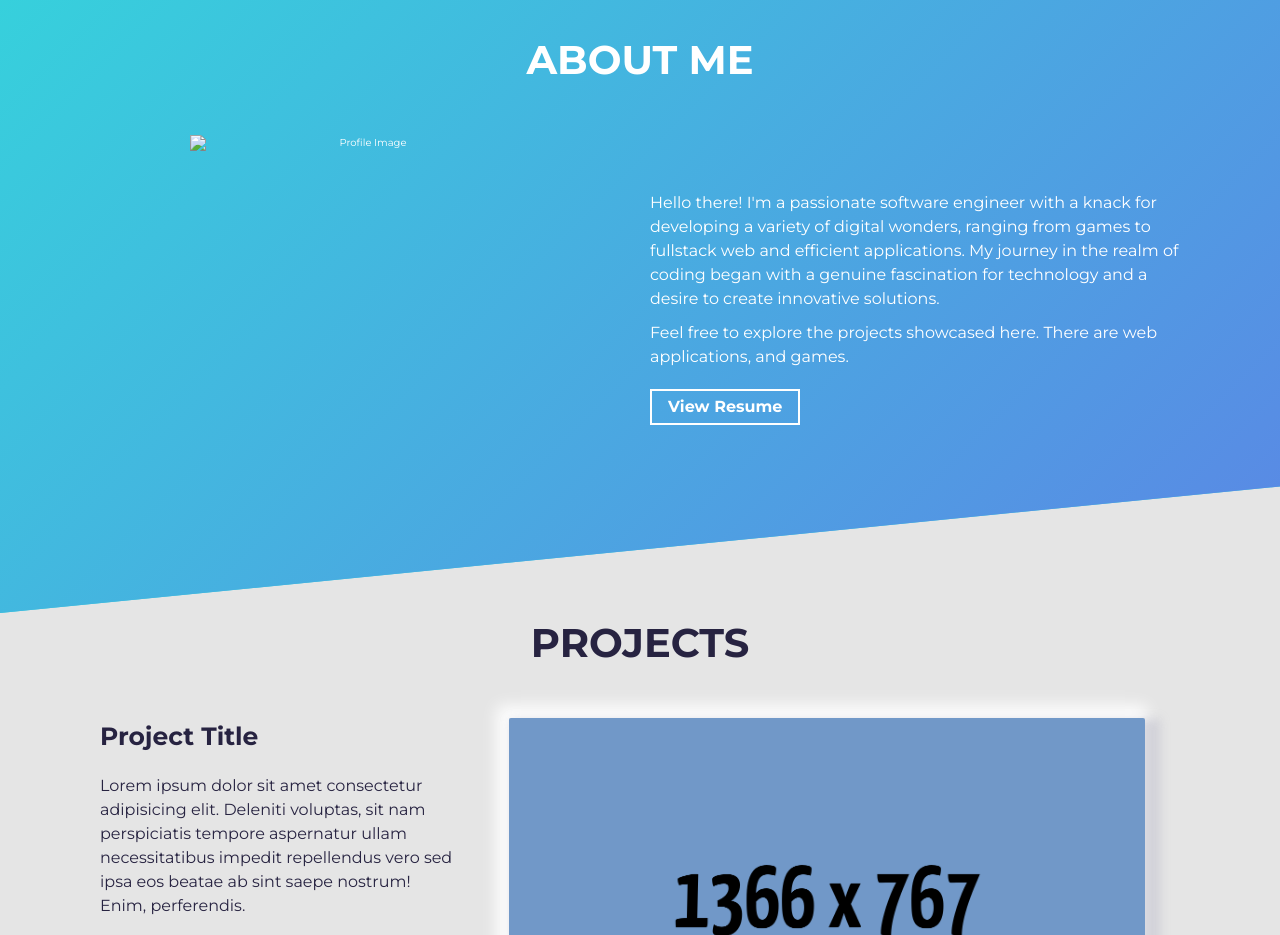
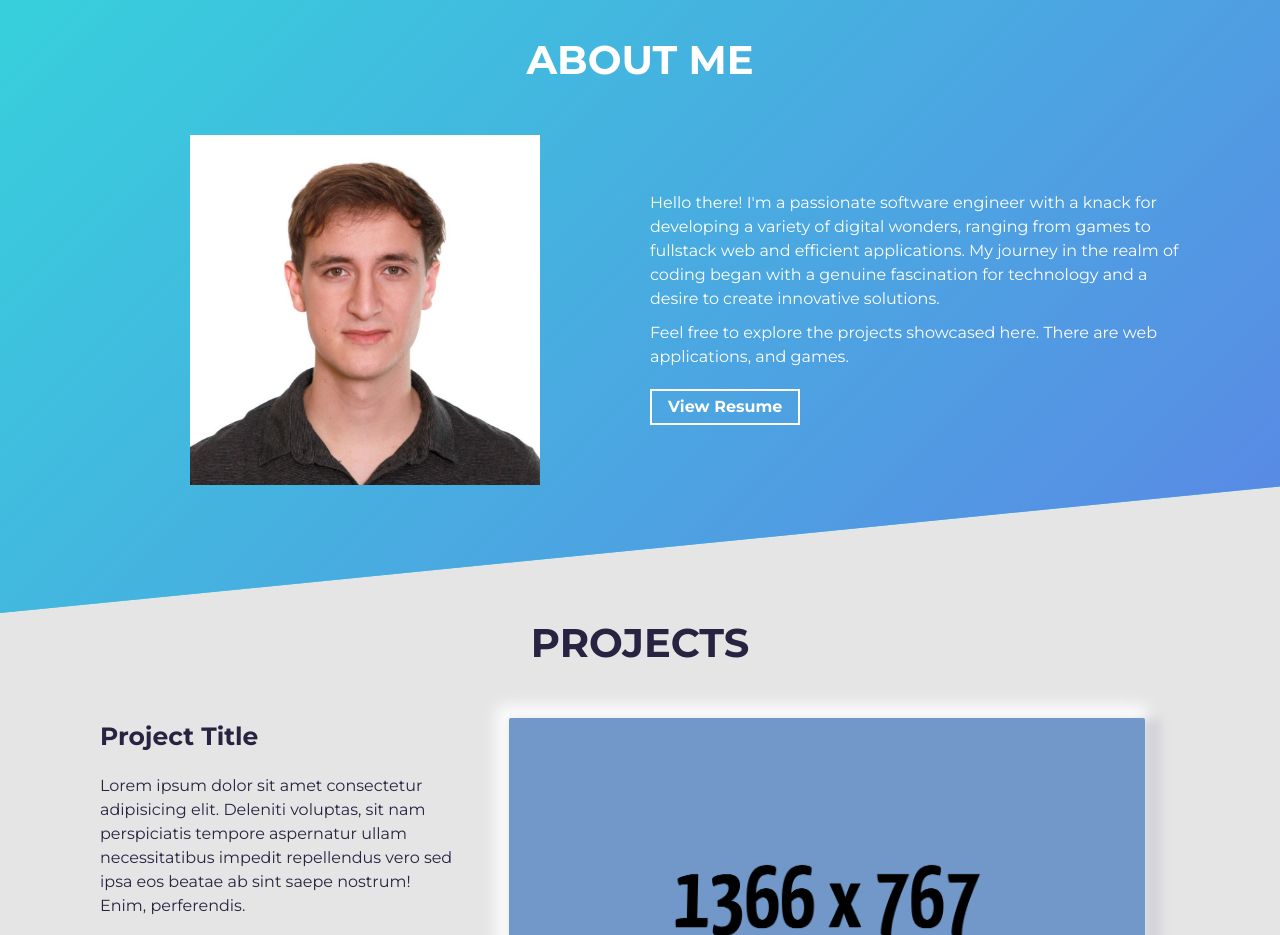
Before and after one commit to alvvazort/alvvazort.github.io, a plain HTML site: page index.html in a window 1280 px wide. Shown: the part 820-1755 px from the top of the page. Drawn offline with Linux system fonts and the light colour scheme.

Commit message:
refactor: image name

```diff
--- a/index.html
+++ b/index.html
@@ -95,7 +95,7 @@ Have fun creating your portfolio on this template!!! -->
           <div class="about-wrapper__image">
             <img
               class="img-fluid"
-              src="./assets/profile.png"
+              src="./assets/profile.jpg"
               alt="Profile Image"
               width="450"
               height="350"
```
